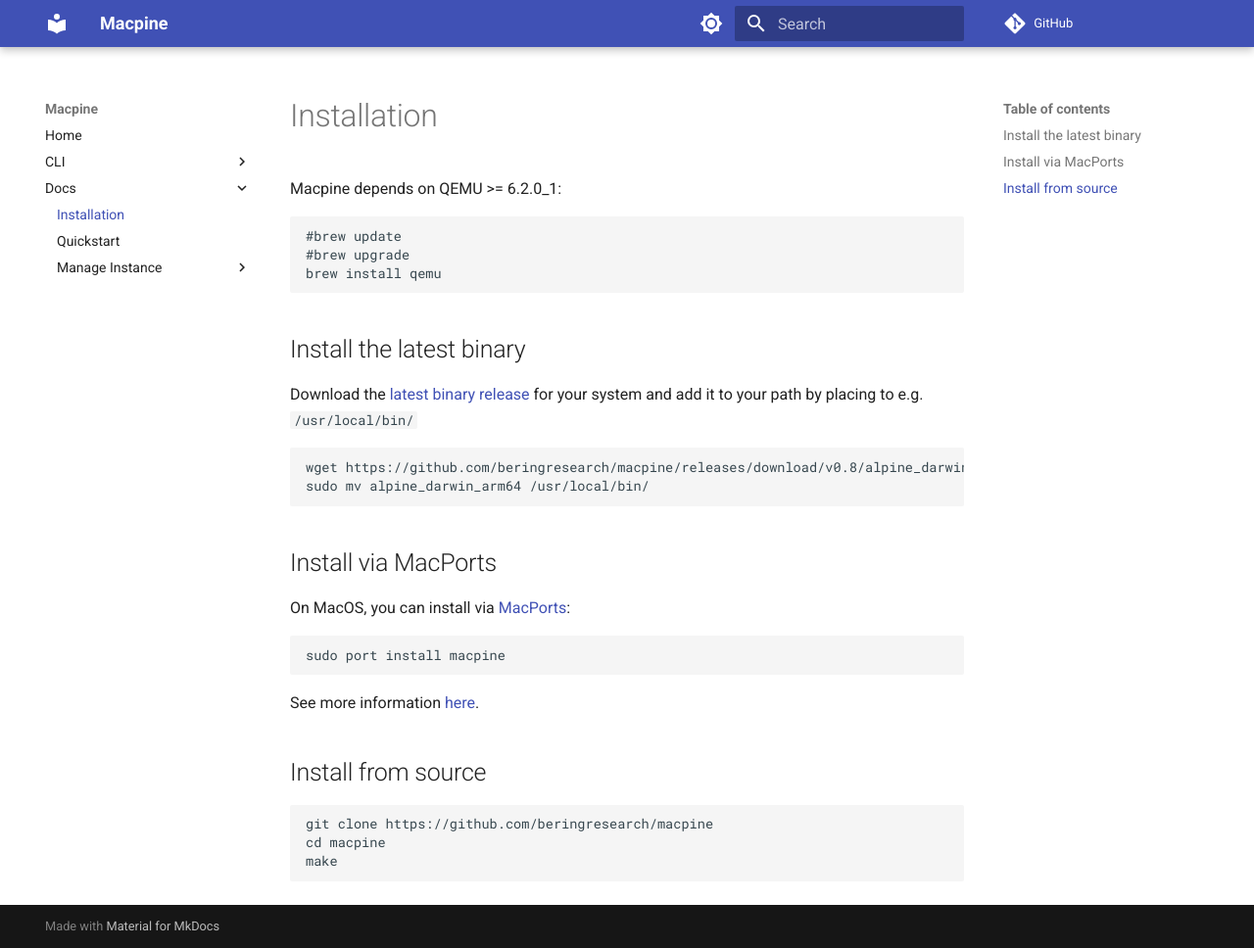
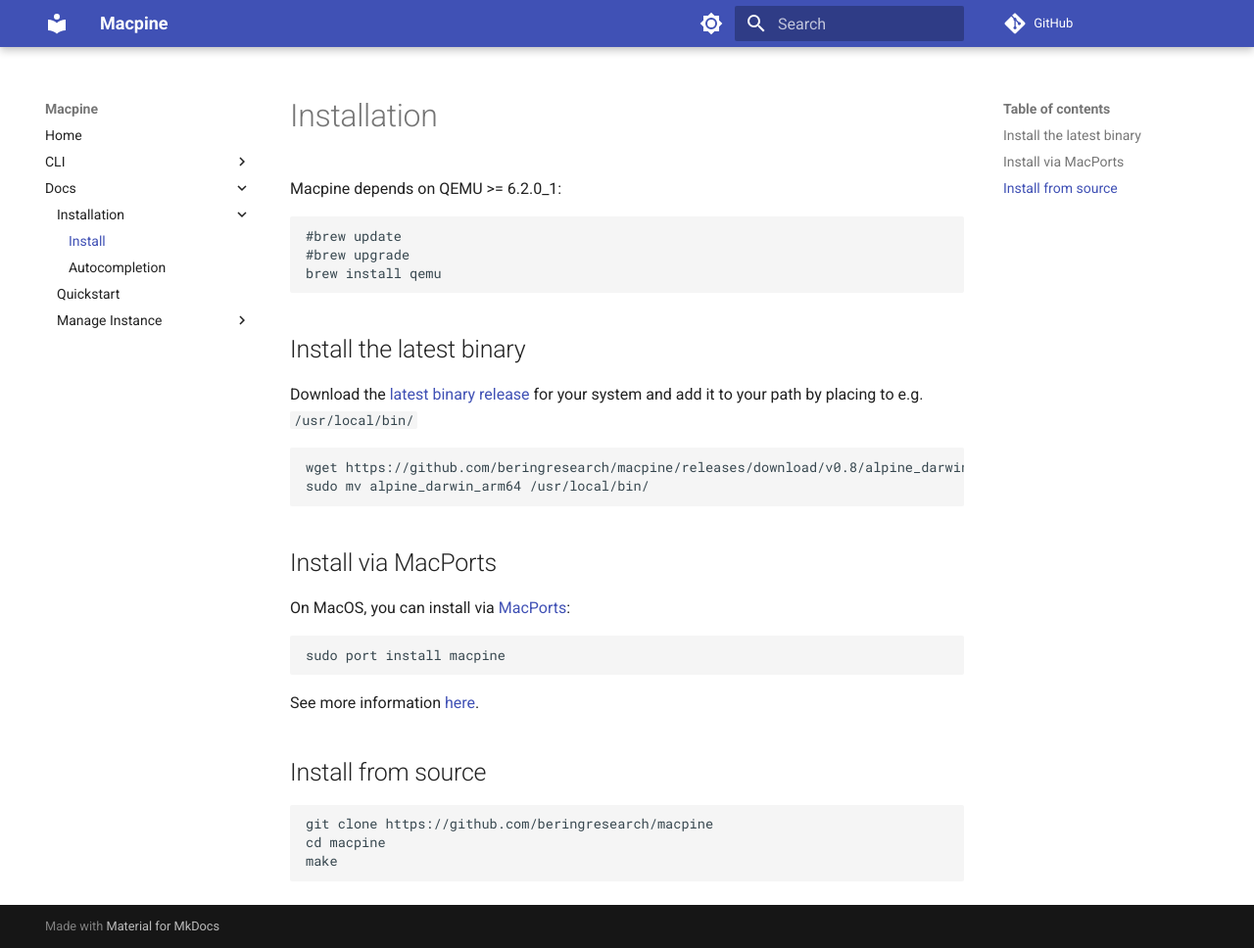
Before and after one commit to beringresearch/macpine, an MkDocs documentation site: the page built from docs/docs/install.md, in a window 1280 px wide and 968 px high. Shown: the whole window at 98% size. Built offline with MkDocs 1.6.1 and Material for MkDocs 9.7.7, drawn with Linux system fonts in a browser that asks for light colours; comment, search, counter and statistics services are not loaded; some of the changed lines change nothing that is shown.

Commit message:
add autocompletion documentation

```diff
--- a/docs/mkdocs.yml
+++ b/docs/mkdocs.yml
@@ -17,7 +17,9 @@
     - stop: cli/alpine_stop.md
 
   - Docs:
-    - Installation: install.md
+    - Installation:
+      - Install: install.md
+      - Autocompletion: completions.md
     - Quickstart: quickstart.md
     - Manage Instance:
       - Create an Instance: create_instance.md
```
Also changed, not shown: docs/docs/completions.md (renamed from completions.md).
